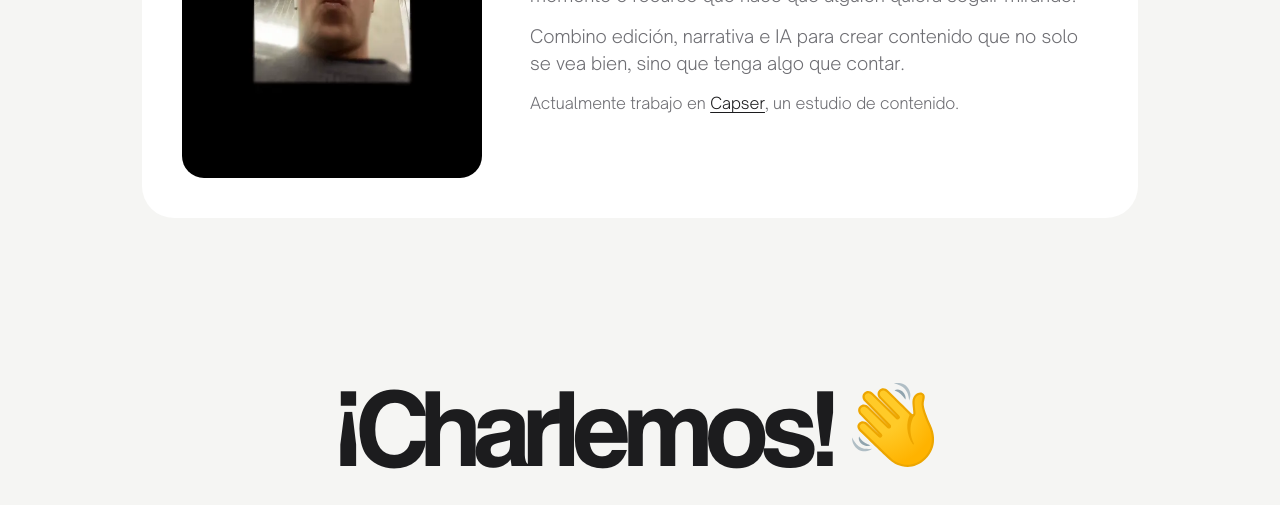
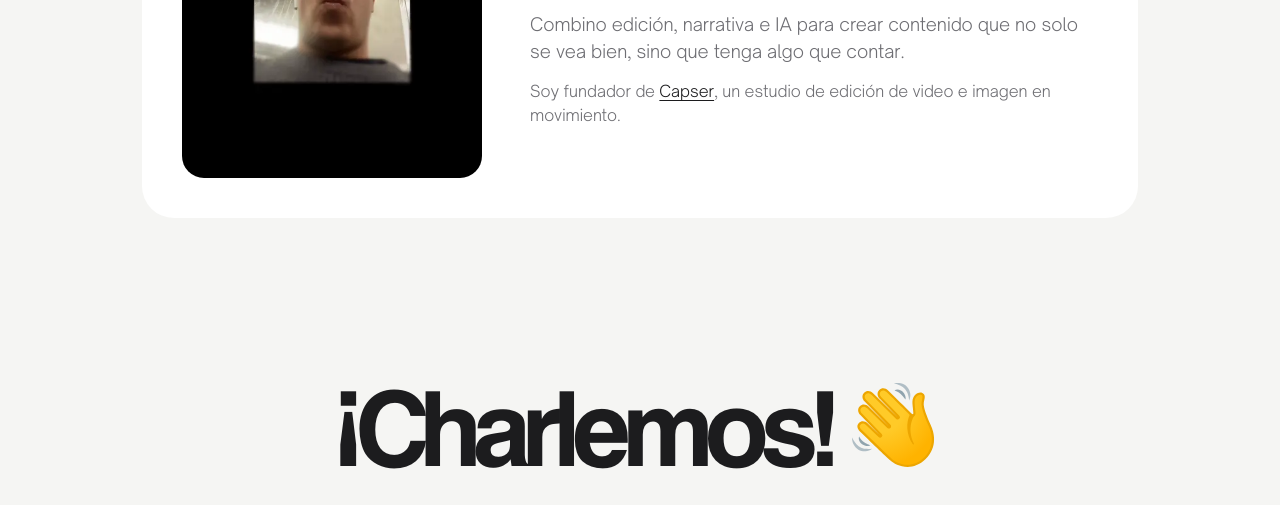
Before and after one commit to marcosgrandoli/portfolio, a plain HTML site: page index.html in a window 1280 px wide. Shown: the part 3533-4038 px from the top of the page. Drawn offline with Linux system fonts and the light colour scheme.

Commit message:
CV actualizado con Capser y texto de fundador
Co-Authored-By: Claude Sonnet 5.5 <noreply@anthropic.com>
Claude-Session: https://claude.ai/code/session_01WUEYXzWA3fuUvJvmKNEgQw

```diff
--- a/index.html
+++ b/index.html
@@ -199,7 +199,7 @@ m.innerHTML=`<div class="mb${v.fmt=="h"?" hz":""}">${e.s?`<iframe src="${e.s.rep
 m.onclick=function(ev){if(ev.target==m)m.remove()};document.body.appendChild(m)}
 function render(first){g.innerHTML="";D.videos.forEach(function(v,i){var c=document.createElement("div");c.className="card r"+(first?"":" in")+(v.fmt=="h"?" wide":"");var e0=emb(v.url),g0=`linear-gradient(170deg,${GC[i%8]})`,bg=v.cover?`url(/_blob/${v.cover}) center/cover`:(e0&&e0.i?`url(https://i.ytimg.com/vi/${e0.i}/hqdefault.jpg) center/cover,${g0}`:g0);c.innerHTML=`<i style="background:${bg}">${(emb(v.url)||{}).f&&!v.cover?`<video src="${esc(v.url)}#t=0.1" muted playsinline preload="metadata" style="width:100%;height:100%;object-fit:cover"></video>`:""}</i><span class="pl">▶</span><div><small>${esc(v.cat)}</small>${esc(v.title)}</div>`;if(emb(v.url))c.onclick=function(){play(v)};tilt(c);g.appendChild(c)})}
 function applySite(){var s=D.site,d=s.wa.replace(/\D/g,"");document.querySelector(".sub").textContent=s.sub;
-document.querySelector(".about > div:last-child").innerHTML=s.about.split(/\n\s*\n/).map(function(t){return"<p>"+esc(t)+"</p>"}).join("")+'<p class="now">Actualmente trabajo en <a href="https://www.instagram.com/capser.studio" target="_blank" rel="noopener">Capser</a>, un estudio de contenido.</p>';
+document.querySelector(".about > div:last-child").innerHTML=s.about.split(/\n\s*\n/).map(function(t){return"<p>"+esc(t)+"</p>"}).join("")+'<p class="now">Soy fundador de <a href="https://www.instagram.com/capser.studio" target="_blank" rel="noopener">Capser</a>, un estudio de edición de video e imagen en movimiento.</p>';
 var ph=document.querySelector(".ph");if(s.photo){ph.textContent="";ph.style.background="url("+s.photo+") center/cover"}
 document.querySelectorAll("[data-cv]").forEach(function(a){if(s.cv){a.href=s.cv;a.target="_blank";a.rel="noopener"}else a.href="#cv"});var hc=!s.cv;document.querySelectorAll("[data-cv],a[href=\"#cv\"],#cv").forEach(function(a){a.style.display=hc?"none":""});
 document.querySelectorAll("a[href^=\"https://wa.me/\"]").forEach(function(a){a.href="https://wa.me/"+d});
```
Also changed, not shown: 1 other file.
